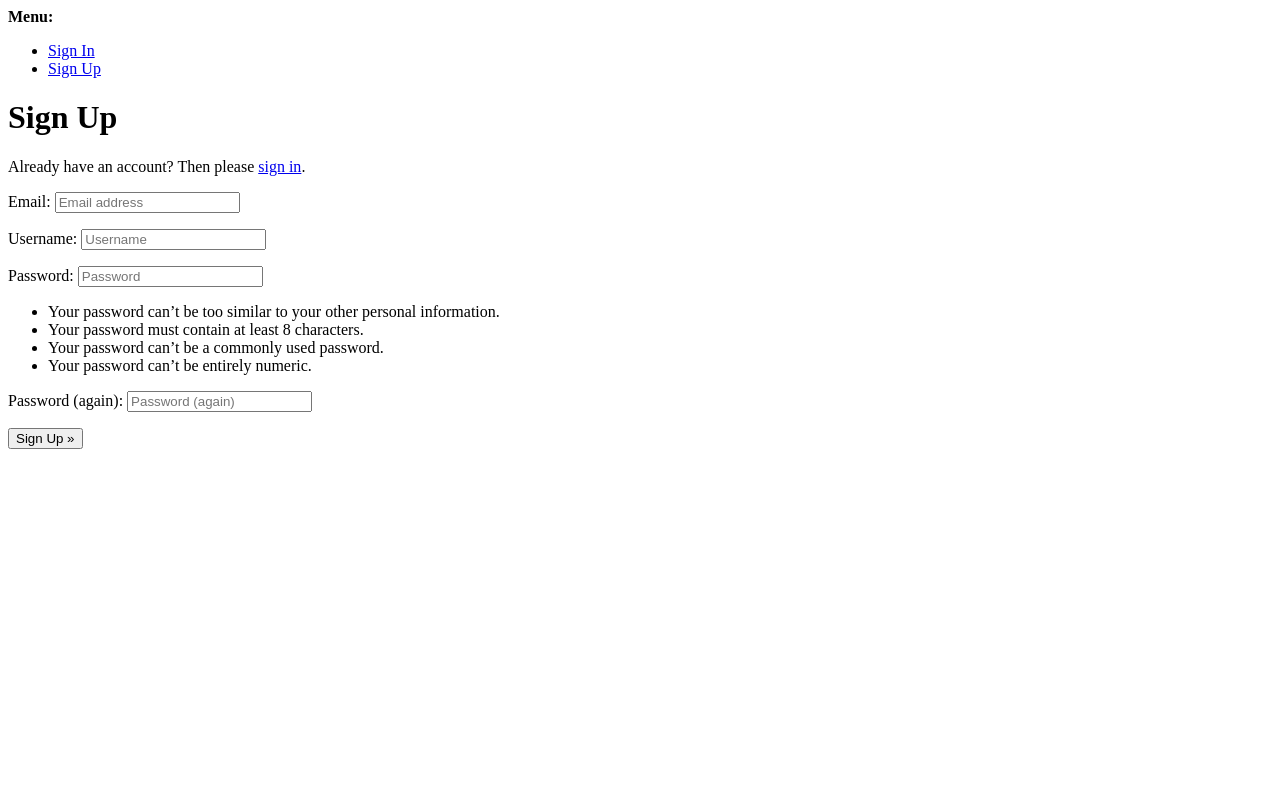
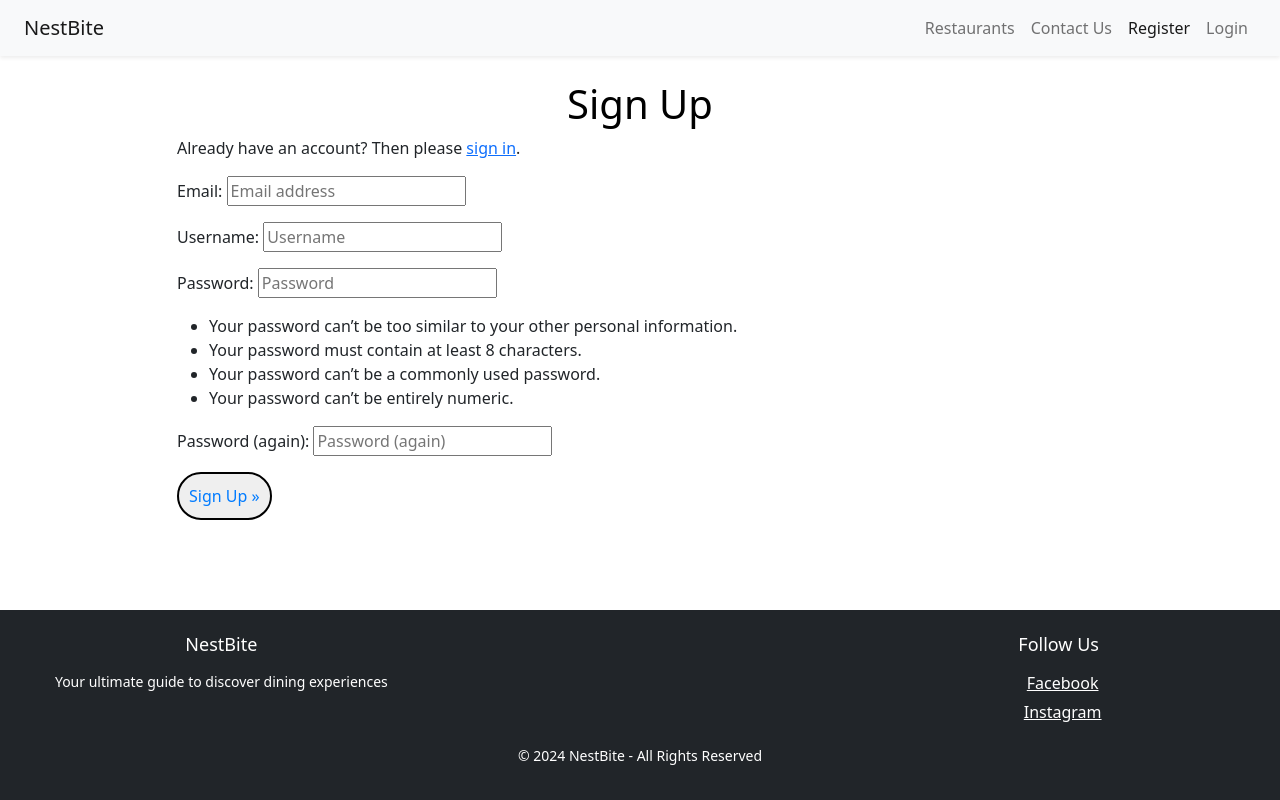
Before and after one commit to ValerioS05/nestbite, a Django app: page /accounts/signup/ in a window 1280 px wide. Run offline with Django 4.2, Linux system fonts and the light colour scheme; some libraries are stand-ins or nearby versions.

Commit message:
add extra_head to template/account/base.html,add stylesheet to it

```diff
--- /dev/null
+++ b/static/css/account_templates.css
@@ -0,0 +1,16 @@
+/* Account forms */
+/* Headings */
+h1, h2 {
+    color: black;
+    text-align: center;
+}
+
+/* Buttons */
+button {
+    color: #007bff;
+    width: auto;
+    padding: 10px;
+    border: 2px double black;
+    border-radius: 40px;
+    cursor: pointer;
+}
--- a/templates/account/base.html
+++ b/templates/account/base.html
@@ -1,3 +1,5 @@
+{% extends "base.html" %}
+{% load static %}
 {% load i18n %}
 <!DOCTYPE html>
 <html>
@@ -5,7 +7,9 @@
     <meta http-equiv="X-UA-Compatible" content="IE=edge">
     <meta name="viewport" content="width=device-width, initial-scale=1.0">
     <title>{% block head_title %}{% endblock head_title %}</title>
+
     {% block extra_head %}
+    <link rel="stylesheet" href="{% static 'css/account_templates.css' %}">
     {% endblock extra_head %}
   </head>
   <body>
--- a/templates/base.html
+++ b/templates/base.html
@@ -22,6 +22,9 @@
     <!-- Custom CSS -->
     <link rel="stylesheet" type="text/css" href="{% static 'css/style.css' %}">
     <link href="https://cdnjs.cloudflare.com/ajax/libs/font-awesome/6.0.0-beta3/css/all.min.css" rel="stylesheet">
+
+    {% block extra_head %}
+    {% endblock extra_head %}
 </head>
 
 <body>
--- a/templates/restaurant_detail.html
+++ b/templates/restaurant_detail.html
@@ -1,5 +1,5 @@
 {% extends 'base.html' %}
-
+{% load static %}
 {% block content %}
     <h1>{{ restaurant.name }}</h1>
     <p><strong>Address:</strong> {{ restaurant.address }}</p>
```
Also changed, not shown: 2 other files.
